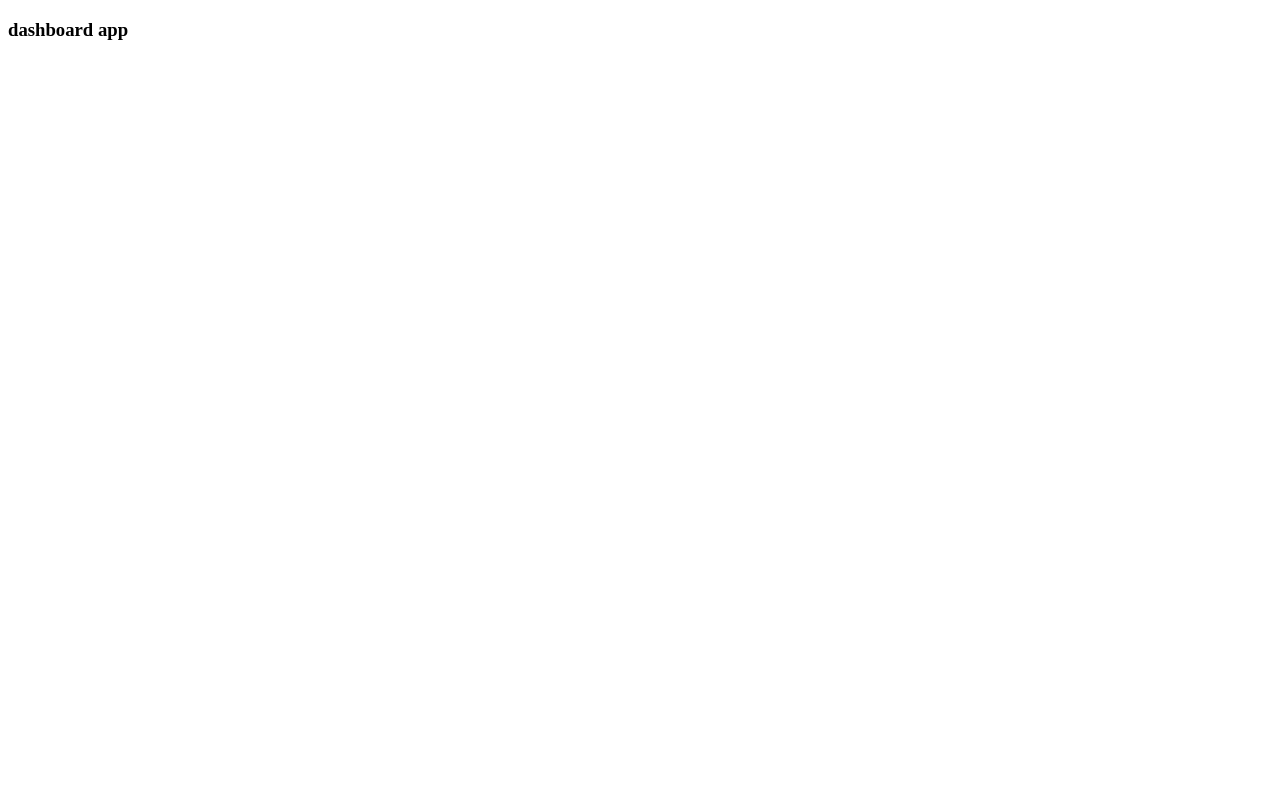
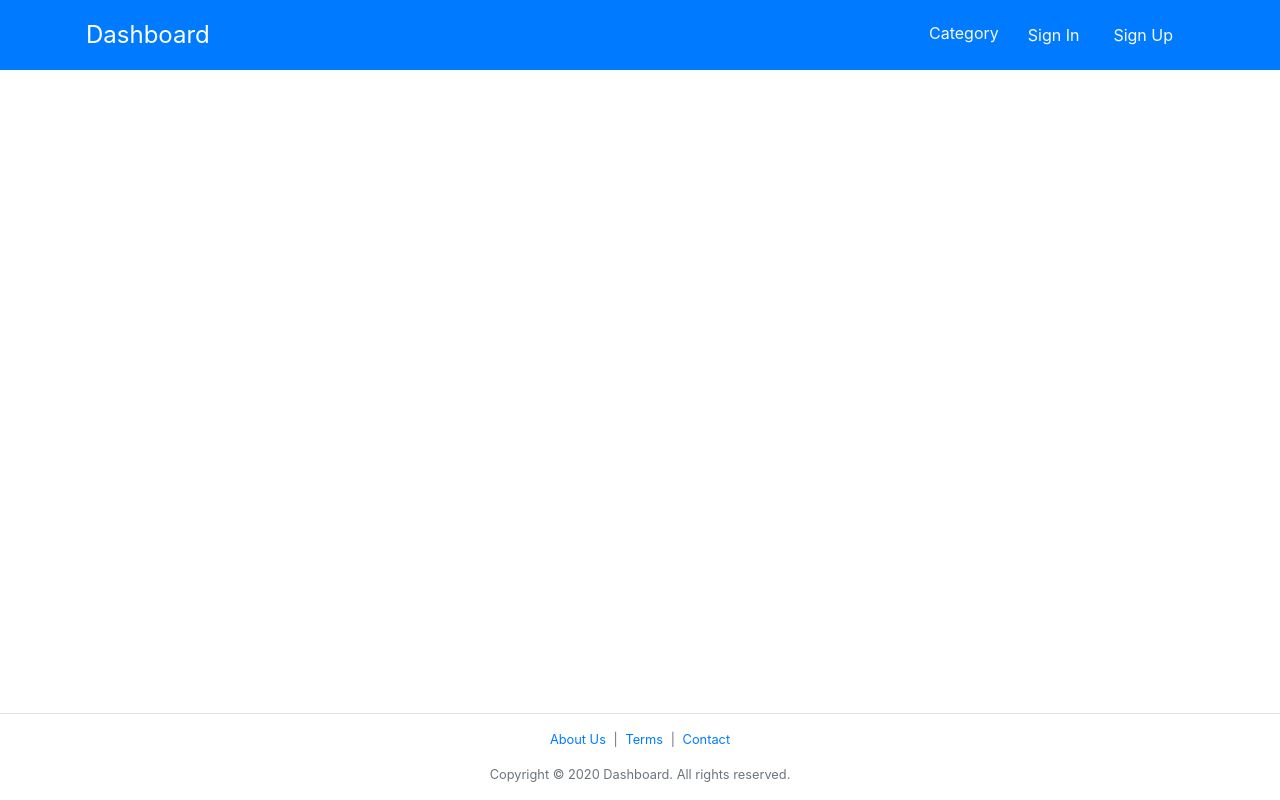
Before and after one commit to gauravadhikari1997/MERN-dashboard-app, a React (Create React App) app in the folder client/: page / in a window 1280 px wide. Built offline with nearby package versions, Linux system fonts and the light colour scheme.

Commit message:
added header and footer

```diff
--- a/client/public/index.html
+++ b/client/public/index.html
@@ -2,43 +2,22 @@
 <html lang="en">
   <head>
     <meta charset="utf-8" />
-    <link rel="icon" href="%PUBLIC_URL%/favicon.ico" />
-    <meta
-      name="viewport"
-      content="width=device-width, initial-scale=1, shrink-to-fit=no"
-    />
+
+    <meta name="viewport" content="width=device-width, initial-scale=1" />
     <meta name="theme-color" content="#000000" />
     <meta
       name="description"
       content="Web site created using create-react-app"
     />
-    <!--
-      manifest.json provides metadata used when your web app is installed on a
-      user's mobile device or desktop. See https://developers.google.com/web/fundamentals/web-app-manifest/
-    -->
-    <!--
-      Notice the use of %PUBLIC_URL% in the tags above.
-      It will be replaced with the URL of the `public` folder during the build.
-      Only files inside the `public` folder can be referenced from the HTML.
+    <link
+      rel="stylesheet"
+      href="https://stackpath.bootstrapcdn.com/bootstrap/4.5.0/css/bootstrap.min.css"
+    />
 
-      Unlike "/favicon.ico" or "favicon.ico", "%PUBLIC_URL%/favicon.ico" will
-      work correctly both with client-side routing and a non-root public URL.
-      Learn how to configure a non-root public URL by running `npm run build`.
-    -->
     <title>React App</title>
   </head>
   <body>
     <noscript>You need to enable JavaScript to run this app.</noscript>
     <div id="root"></div>
-    <!--
-      This HTML file is a template.
-      If you open it directly in the browser, you will see an empty page.
-
-      You can add webfonts, meta tags, or analytics to this file.
-      The build step will place the bundled scripts into the <body> tag.
-
-      To begin the development, run `npm start` or `yarn start`.
-      To create a production bundle, use `npm run build` or `yarn build`.
-    -->
   </body>
 </html>
--- a/client/src/components/App.js
+++ b/client/src/components/App.js
@@ -1,10 +1,14 @@
 import React from "react";
+
+import Header from "./Header";
+import Footer from "./Footer";
 
 function App() {
   return (
-    <div className="App">
-      <h3>dashboard app</h3>
-    </div>
+    <>
+      <Header />
+      <Footer />
+    </>
   );
 }
 
--- /dev/null
+++ b/client/src/components/Footer.js
@@ -0,0 +1,29 @@
+import React from "react";
+
+const Footer = () => {
+  return (
+    <footer class="border-top text-center small text-muted py-3 fixed-bottom">
+      <p>
+        <a href="/about-us" class="mx-1">
+          About Us
+        </a>{" "}
+        |{" "}
+        <a class="mx-1" href="/terms">
+          Terms
+        </a>{" "}
+        |{" "}
+        <a class="mx-1" href="/contact">
+          Contact
+        </a>
+      </p>
+      <p class="m-0">
+        Copyright &copy; 2020{" "}
+        <a href="/" class="text-muted">
+          Dashboard
+        </a>
+        . All rights reserved.
+      </p>
+    </footer>
+  );
+};
+export default Footer;
--- /dev/null
+++ b/client/src/components/Header.js
@@ -0,0 +1,21 @@
+import React from "react";
+
+const Header = () => {
+  return (
+    <header className="header-bar bg-primary mb-3">
+      <div className="container d-flex flex-column flex-md-row align-items-center p-3">
+        <h4 className="my-0 mr-md-auto font-weight-normal">
+          <a href="/" className="text-white">
+            Dashboard
+          </a>
+        </h4>
+        <div className="flex-row my-3 my-md-0">
+          <span className="mr-3 text-light">Category</span>
+          <span className="btn mr-2 text-light">Sign In</span>
+          <span className="btn mr-2 text-light">Sign Up</span>
+        </div>
+      </div>
+    </header>
+  );
+};
+export default Header;
```
